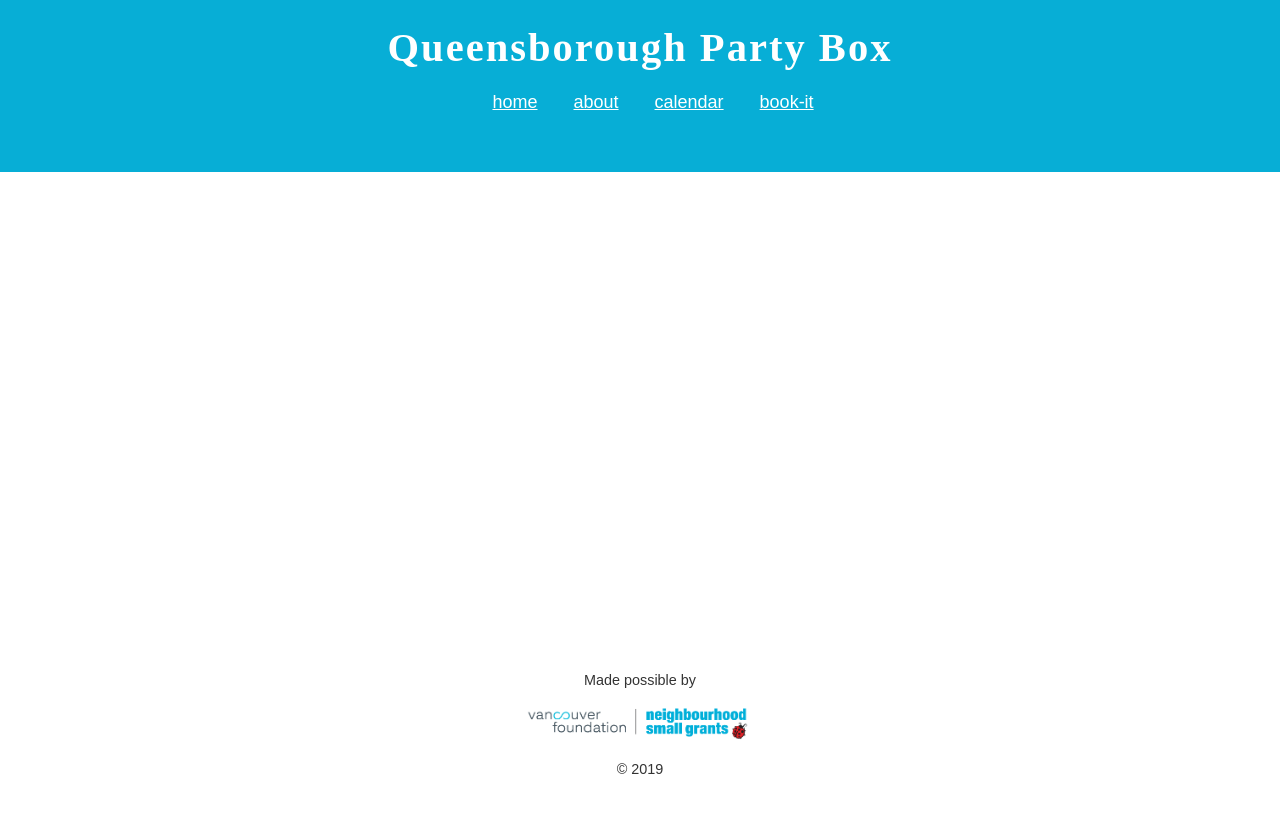
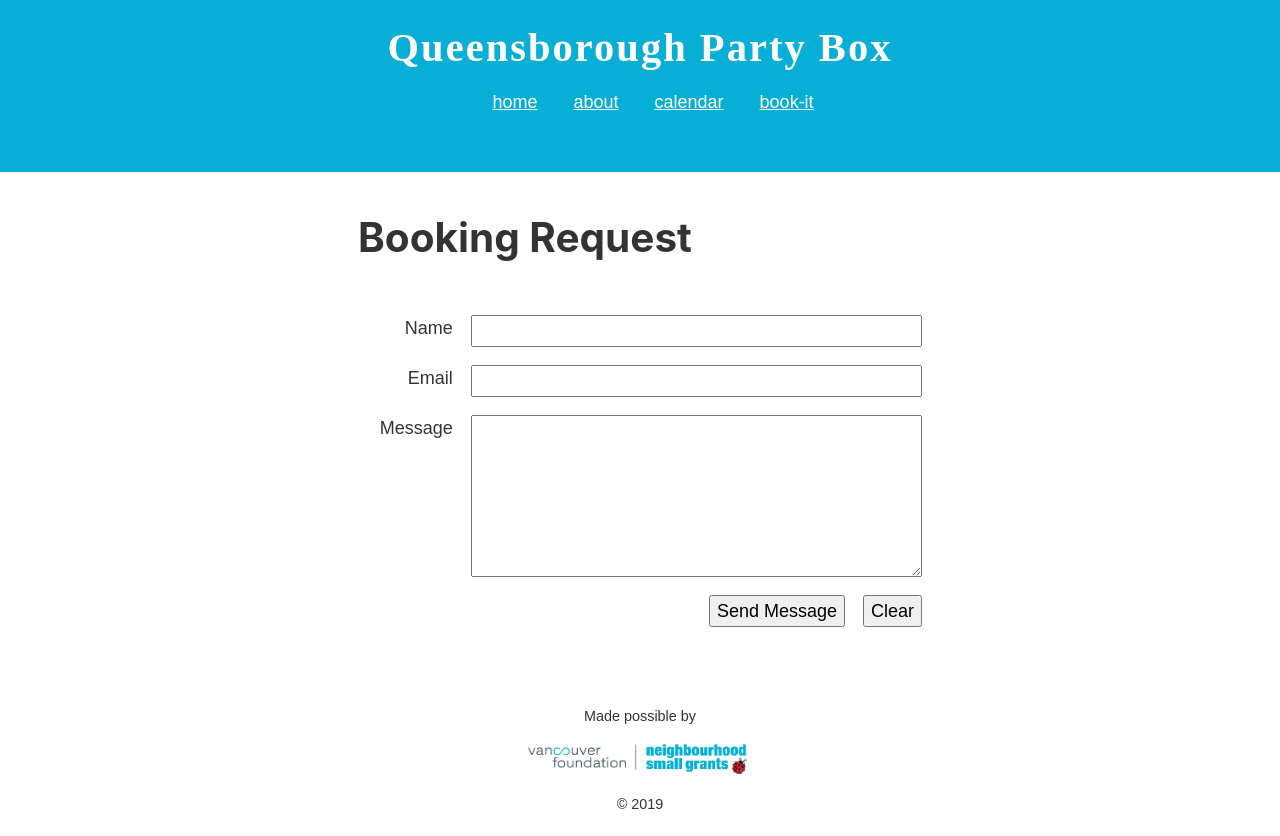
Before and after one commit to lzcabrera/ecopartybox-ca, a Gatsby site: page /book-it in a window 1280 px wide. Before the commit the page ends 800 px from the top, so only its background shows below. Built offline with nearby package versions, Linux system fonts and the light colour scheme; Gatsby itself is replaced by a stand-in of ours.

Commit message:
feat(form): add book-it form

```diff
--- a/package.json
+++ b/package.json
@@ -17,7 +17,8 @@
     "prop-types": "^15.7.2",
     "react": "^16.8.6",
     "react-dom": "^16.8.6",
-    "react-helmet": "^5.2.1"
+    "react-helmet": "^5.2.1",
+    "styled-components": "^4.3.1"
   },
   "devDependencies": {
     "prettier": "^1.17.1"
--- a/src/components/layout.js
+++ b/src/components/layout.js
@@ -6,6 +6,7 @@
  */
 
 import React from "react"
+import styled from "styled-components"
 import PropTypes from "prop-types"
 import { StaticQuery, graphql } from "gatsby"
 
@@ -13,6 +14,11 @@ import Header from "./header"
 import Image from "./image"
 import "./layout.css"
 import "./qbpb-layout.css"
+
+const MainWrapper = styled.main`
+  max-width: 600px;
+  margin: 0 auto;
+`
 
 const Layout = ({ children }) => (
   <StaticQuery
@@ -33,9 +39,9 @@ const Layout = ({ children }) => (
       <div id="main-wrapper">
         <div className="content">
           <Header menuLinks={data.site.siteMetadata.menuLinks} siteTitle={data.site.siteMetadata.title} />
-          <main>
+          <MainWrapper>
             {children}
-          </main>
+          </MainWrapper>
         </div>
         <footer className="footer">
           <div style={{textAlign: `center`}}>
--- a/src/pages/book-it.js
+++ b/src/pages/book-it.js
@@ -1,12 +1,89 @@
 import React from "react"
+import styled from "styled-components"
 
 import Layout from "../components/layout"
 import SEO from "../components/seo"
 
+const FormWrapper = styled.div`
+  margin-top: 3rem;
+`
+const Buttons = styled.ul`
+  list-style-type: none;
+  display: flex;
+  justify-content: flex-end;
+
+  li:first-child {
+    margin-right: 1rem;
+  }
+`
+
+const InputField = styled.div`
+  display: flex;
+  justify-content: flex-end;
+  margin-bottom: 1rem;
+  label {
+    margin-right: 1rem;
+  }
+
+  input {
+    flex-basis: 80%;
+  }
+`
+
+const TextField = styled.div`
+  display: flex;
+  justify-content: flex-end;
+  margin-bottom: 1rem;
+
+  label {
+    margin-right: 1rem;
+  }
+
+  textarea {
+    flex-basis: 80%;
+  }
+`
+
 const BookIt = () => (
   <Layout>
     <SEO title="BookIt" />
+      <h1>Booking Request</h1>
+      <FormWrapper>
+        <form name="contact"
+            method="post"
+            action="/success"
+            data-netlify="true"
+            data-netlify-honeypot="bot-field">
 
+          <input type="hidden" name="bot-field" />
+          <input type="hidden" name="form-name" value="contact" />
+
+          <InputField>
+              <label htmlFor="name">Name</label>
+              <input type="text" name="name" id="name" />
+          </InputField>
+
+          <InputField>
+              <label htmlFor="email">Email</label>
+              <input type="text" name="email" id="email" />
+          </InputField>
+
+          <TextField>
+              <label htmlFor="message">Message</label>
+              <textarea name="message" id="message" rows="6" />
+          </TextField>
+
+          <Buttons>
+            <li>
+              <input type="submit" value="Send Message" className="special" />
+            </li>
+            <li>
+              <input type="reset" value="Clear" />
+            </li>
+          </Buttons>
+
+        </form>
+      </FormWrapper>
     </Layout>
 )
 
```
Also changed, not shown: src/pages/success.js (added, +14 -0 lines), 1 other file.
